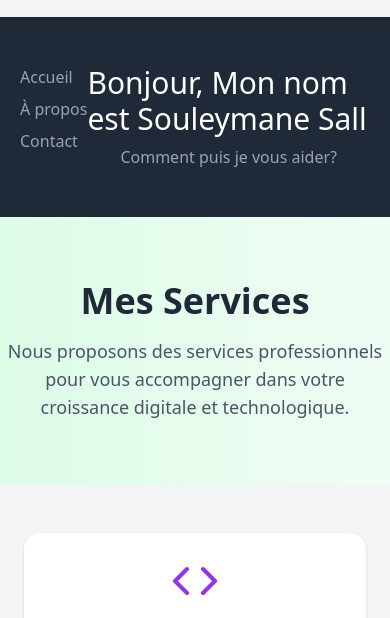
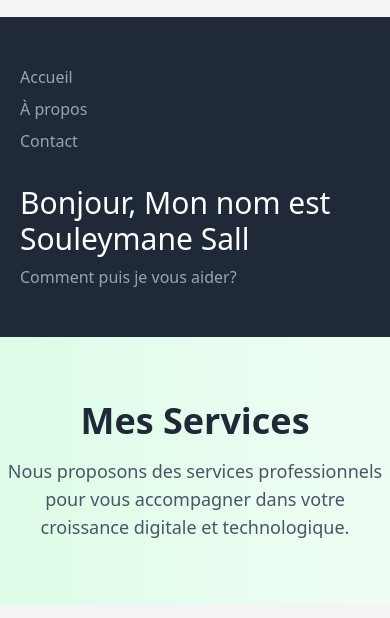
Before and after one commit to Jule-25/my-website, a plain HTML site: page index.html in a window 390 px wide. Shown: the part 195-813 px from the top of the page. Drawn offline with nearby package versions, Linux system fonts and the light colour scheme.

Commit message:
Fix layout mobile screen

```diff
--- a/index.html
+++ b/index.html
@@ -29,22 +29,23 @@
     </div>
   </header>
 
-  <nav class="flex px-5 text-gray-400 font-sans bg-gray-800
-    py-12 sm:flex-col sm:space-y-6">
+  <nav class="grid  px-5 text-gray-400 font-sans bg-gray-800
+    py-12 lg:grid-cols-3 md:grid-cols-3 sm:grid-cols-1 gap-8 sm:space-y-6">
     <ul class="space-y-2">
       <li><a class="hover:text-gray-500" href="#home">Accueil</a></li>
       <li><a class="hover:text-gray-500" href="#about">À propos</a></li>
       <li><a class="hover:text-gray-500" href="#contact">Contact</a></li>
     </ul>
-    <div class="flex-1 flex flex-col justify-center
-      items-center">
+    <div class="md:col-span-2 lg:col-span-2 flex flex-col justify-center
+      lg:items-start md:items-start sm:items-center">
       <span class="text-3xl text-white
       mb-2 transition-transform duration-700 hover:scale-105">Bonjour, Mon nom est Souleymane Sall</span>
-      <span>
+      <span class="">
         <a href="#appoint">Comment puis je vous aider?</a>
       </span>
     </div>
   </nav>
+
 
   <main class="">
     <!--My services-->
```
